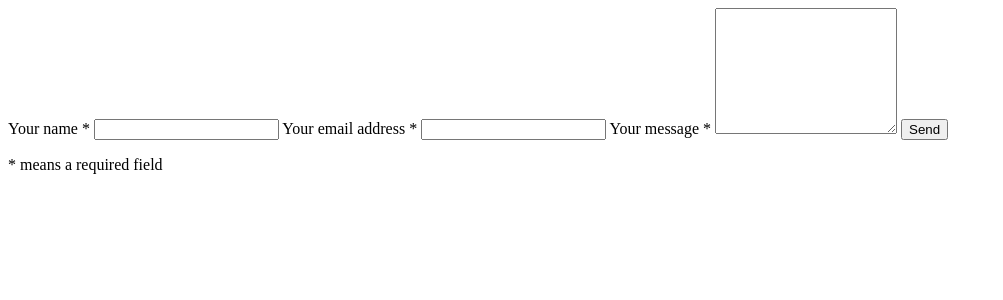
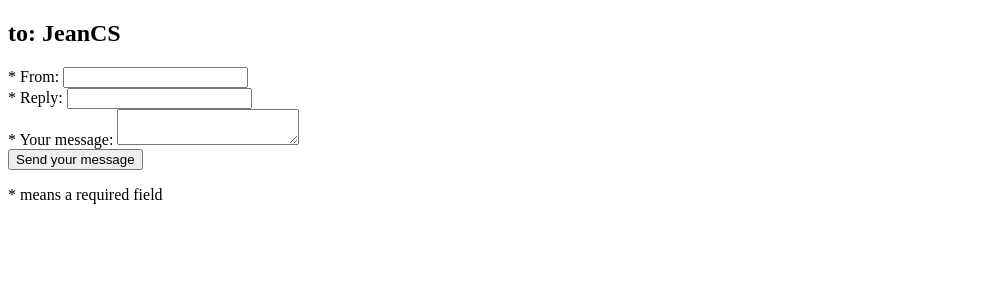
Before and after one commit to Jean-CS/contact-form, a PHP site: page / in a window 1280 px wide. Shown: the top 300 px of the page, without its empty margins (0-1003 px from the left). Run offline with PHP 8.4, Linux system fonts and the light colour scheme.

Commit message:
created a new method for assigning a value attribute

```diff
--- a/helpers/security.php
+++ b/helpers/security.php
@@ -1,7 +1,11 @@
 <?php
 
-function e($string) {
+function sanitizeString($string) {
     return htmlentities($string, ENT_QUOTES, 'UTF-8', false);
 }
 
+function assignValue($field) {
+    return 'value="' . sanitizeString($field) . '"';
+}
+
  ?>
--- a/index.php
+++ b/index.php
@@ -1,5 +1,4 @@
 <?php
-
 session_start();
 
 require_once 'helpers/security.php';
@@ -12,6 +11,7 @@ $fields = isset($_SESSION['fields']) ? $_SESSION['fields'] : [];
 <!DOCTYPE html>
 <html>
 <head>
+
     <meta charset="utf-8">
     <meta name="Author" content="JeanCS">
     <meta name="Keywords" content="contact, form, php">
@@ -20,13 +20,15 @@ $fields = isset($_SESSION['fields']) ? $_SESSION['fields'] : [];
     <title>Contact Form</title>
 
     <link rel="stylesheet" href="css/main.css">
+
 </head>
 <body>
 
     <section class="contact">
+
         <!-- Print errors in a list -->
         <?php if(!empty($errors)): ?>
-            <div class="panel">
+            <div id="errors">
                 <ul>
                     <li>
                         <?php echo implode('</li><li>', $errors); ?>
@@ -36,27 +38,33 @@ $fields = isset($_SESSION['fields']) ? $_SESSION['fields'] : [];
         <?php endif; ?>
 
         <form action="contact.php" method="post" name="ContactForm">
-            <label>
-                Your name *
+            <h1>to: JeanCS</h1>
+
+            <div id="from">
+                <label for="name">* From:</label>
                 <input type="text" name="name" autocomplete="off"
-                    <?php echo isset($fields['name']) ? 'value="' . e($fields['name']) . '"' : ''; ?>
+                    <?php echo isset($fields['name']) ? assignValue($fields['name']) : ''; ?>
                 >
-            </label>
+            </div>
 
-            <label>
-                Your email address *
+            <div id="reply">
+                <label for="email">* Reply:</label>
                 <input type="text" name="email" autocomplete="off"
-                    <?php echo isset($fields['email']) ? 'value="' . e($fields['email']) . '"' : ''; ?>
+                    <?php echo isset($fields['email']) ? assignValue($fields['email']) : '' ?>
                 >
-            </label>
+            </div>
 
-            <label>
-                Your message *
-                <textarea name="message" rows="8"><?php echo isset($fields['message']) ? e($fields['message']) : ''; ?></textarea>
-            </label>
-            <input type="submit" value="Send">
+            <div id="message"></div>
+                <label for="msg_text">* Your message:</label>
+                <textarea id="msg_text" name="message"><?php echo isset($fields['message']) ? sanitizeString($fields['message']) : ''; ?></textarea>
+            </div>
+
+            <div class="btn">
+                <button type="submit">Send your message</button>
+            </div>
 
             <p class="muted">* means a required field</p>
+
         </form>
     </section>
 
```
